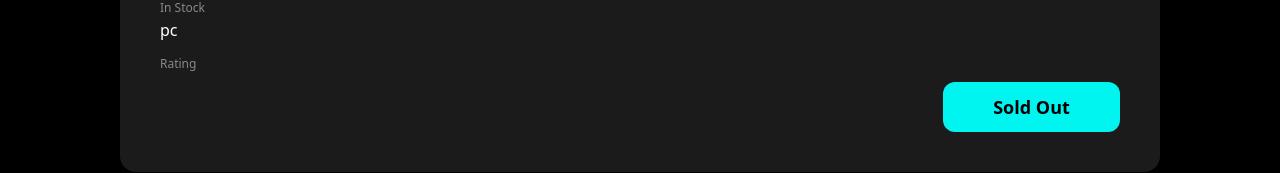
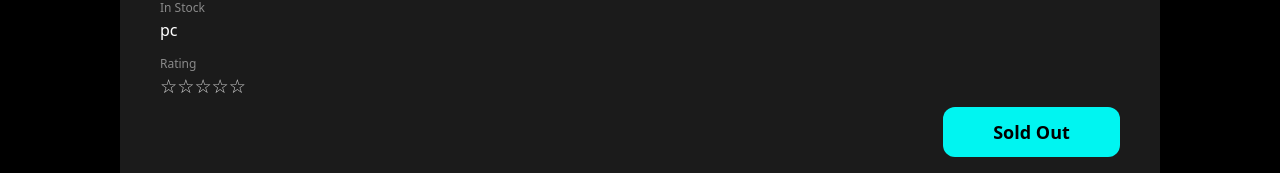
Before and after one commit to Bahauddin-Fahad/Sporting-Goods-Client, a React (Vite) app: page /product/1 in a window 1280 px wide. Shown: the part 985-1158 px from the top of the page. Built offline with nearby package versions, Linux system fonts and the light colour scheme; no server answers.

Commit message:
-react rating added

```diff
--- a/src/components/product/DeleteModal.tsx
+++ b/src/components/product/DeleteModal.tsx
@@ -10,7 +10,6 @@ const DeleteModal = ({
   const { _id } = deleteProductDetails;
 
   const [deleteProduct, { data, isLoading }] = useDeleteProductMutation();
-  console.log(data);
 
   if (data?.status === 200) {
     toast.success("Product Deleted Successfully", {
--- a/src/components/product/ProductCard.tsx
+++ b/src/components/product/ProductCard.tsx
@@ -28,8 +28,8 @@ const ProductCard = ({ product }: Props) => {
         <p>Category: {product?.category?.name}</p>
         <p>Brand: {product?.brand}</p>
         <p>Stock: {product?.stockQuantity} Pc</p>
-        <p>
-          Rating:{" "}
+        <p className="flex justify-start items-center gap-2">
+          <span>Rating:</span>
           <RatingInput
             name="rating"
             defaultValue={product?.rating}
--- a/src/components/product/ProductModal.tsx
+++ b/src/components/product/ProductModal.tsx
@@ -1,6 +1,6 @@
 /* eslint-disable @typescript-eslint/no-explicit-any */
 
-import { useForm } from "react-hook-form";
+import { Controller, FieldError, useForm } from "react-hook-form";
 import { TCategory, TProduct } from "../../types";
 import { useGetCategoriesQuery } from "../../redux/features/category/categoryApi";
 import {
@@ -8,11 +8,10 @@ import {
   useUpdateProductMutation,
 } from "../../redux/features/product/productApi";
 import RatingInput from "./RatingInput";
-import { FormEvent } from "react";
+
 import { toast } from "react-toastify";
 
 const ProductModal = ({ product, setProduct }: any) => {
-  console.log(product);
   const categoryName = product?.category?.name;
 
   const { data } = useGetCategoriesQuery(undefined);
@@ -49,7 +48,7 @@ const ProductModal = ({ product, setProduct }: any) => {
   if (addedData?.status === 200) {
     toast.success("Product Added Successfully", {
       theme: "colored",
-      toastId: product._id,
+      toastId: "added",
     });
     setProduct(null);
   }
@@ -64,7 +63,7 @@ const ProductModal = ({ product, setProduct }: any) => {
   if (updatedData?.status === 200) {
     toast.success("Product Updated Successfully", {
       theme: "colored",
-      toastId: product._id,
+      toastId: "updated",
     });
     setProduct(null);
   }
@@ -102,7 +101,7 @@ const ProductModal = ({ product, setProduct }: any) => {
               <label className="label">
                 {errors.name?.type === "required" && (
                   <span className="label-text-alt text-red-600 text-sm">
-                    {errors.name.message}
+                    {(errors.name as FieldError).message}
                   </span>
                 )}
               </label>
@@ -129,7 +128,7 @@ const ProductModal = ({ product, setProduct }: any) => {
               <label className="label">
                 {errors.price?.type === "required" && (
                   <span className="label-text-alt text-red-600 text-sm">
-                    {errors.price.message}
+                    {(errors.price as FieldError).message}
                   </span>
                 )}
               </label>
@@ -154,7 +153,7 @@ const ProductModal = ({ product, setProduct }: any) => {
               <label className="label">
                 {errors.description?.type === "required" && (
                   <span className="label-text-alt text-red-600 text-sm">
-                    {errors.description.message}
+                    {(errors.description as FieldError).message}
                   </span>
                 )}
               </label>
@@ -187,7 +186,7 @@ const ProductModal = ({ product, setProduct }: any) => {
               <label className="label">
                 {errors.category?.type === "required" && (
                   <span className="label-text-alt text-red-600 text-sm">
-                    {errors.category.message}
+                    {(errors.category as FieldError).message}
                   </span>
                 )}
               </label>
@@ -213,7 +212,7 @@ const ProductModal = ({ product, setProduct }: any) => {
               <label className="label">
                 {errors.brand?.type === "required" && (
                   <span className="label-text-alt text-red-600 text-sm">
-                    {errors.brand.message}
+                    {(errors.brand as FieldError).message}
                   </span>
                 )}
               </label>
@@ -239,7 +238,7 @@ const ProductModal = ({ product, setProduct }: any) => {
               <label className="label">
                 {errors.stockQuantity?.type === "required" && (
                   <span className="label-text-alt text-red-600 text-sm">
-                    {errors.stockQuantity.message}
+                    {(errors.stockQuantity as FieldError).message}
                   </span>
                 )}
               </label>
@@ -265,7 +264,7 @@ const ProductModal = ({ product, setProduct }: any) => {
               <label className="label">
                 {errors.image?.type === "required" && (
                   <span className="label-text-alt text-red-600 text-sm">
-                    {errors.image.message}
+                    {(errors.image as FieldError).message}
                   </span>
                 )}
               </label>
@@ -276,11 +275,22 @@ const ProductModal = ({ product, setProduct }: any) => {
                   Rating *
                 </span>
               </label>
-              <RatingInput name="rating" control={control} />
+              <Controller
+                name="rating"
+                control={control}
+                render={({ field }) => (
+                  <RatingInput
+                    {...field}
+                    control={control}
+                    defaultValue={product?.rating}
+                  />
+                )}
+              />
+
               <label className="label">
                 {errors.image?.type === "required" && (
                   <span className="label-text-alt text-red-600 text-sm">
-                    {errors.image.message}
+                    {(errors.image as FieldError).message}
                   </span>
                 )}
               </label>
--- a/src/components/product/RatingInput.tsx
+++ b/src/components/product/RatingInput.tsx
@@ -1,3 +1,5 @@
+/* eslint-disable @typescript-eslint/no-unused-vars */
+/* eslint-disable react-hooks/rules-of-hooks */
 import React from "react";
 import { useController, Control, FieldValues } from "react-hook-form";
 import Rating from "react-rating";
@@ -15,35 +17,40 @@ const RatingInput: React.FC<RatingInputProps> = ({
   defaultValue = 0,
   readOnly = false,
 }) => {
+  console.log(defaultValue);
+
   const starStyle = {
-    fontSize: "2rem",
+    fontSize: readOnly ? "1.2rem" : "2rem",
     color: "gold",
   };
 
   const emptyStarStyle = {
-    fontSize: "2rem",
+    fontSize: readOnly ? "1.2rem" : "2rem",
     color: "lightgray",
   };
 
-  // Always call the hook
-  const { field, fieldState } = useController({
-    name,
-    control,
-    defaultValue,
-  });
+  const { field, fieldState } = control
+    ? useController({
+        name,
+        control,
+        defaultValue,
+      })
+    : { field: { value: defaultValue }, fieldState: undefined };
 
+  const value = field.value;
   const handleChange = readOnly ? undefined : field.onChange;
 
   return (
     <div>
       <Rating
-        initialRating={control ? field.value : defaultValue}
+        initialRating={value}
         onChange={handleChange}
         readonly={readOnly}
         emptySymbol={<span style={emptyStarStyle}>☆</span>}
         fullSymbol={<span style={starStyle}>★</span>}
       />
-      {control && fieldState.error && <p>{fieldState.error.message}</p>}
+
+      {control && fieldState?.error && <p>{fieldState.error.message}</p>}
     </div>
   );
 };
--- a/src/pages/Products/ManageProducts.tsx
+++ b/src/pages/Products/ManageProducts.tsx
@@ -3,23 +3,25 @@ import { useGetProductsQuery } from "../../redux/features/product/productApi";
 import { TProduct } from "../../types";
 import { PhotoProvider, PhotoView } from "react-photo-view";
 import ProductModal from "../../components/product/ProductModal";
+import DeleteModal from "../../components/product/DeleteModal";
+import RatingInput from "../../components/product/RatingInput";
 import Loading from "../Loading/Loading";
-import DeleteModal from "../../components/product/DeleteModal";
 
 const ManageProducts = () => {
-  useEffect(() => {
-    window.scrollTo({ top: 0, left: 0, behavior: "smooth" });
-  });
-
   const [product, setProduct] = useState({} || null);
   const [deleteProduct, setDeleteProduct] = useState({} || null);
 
   const { data, isLoading } = useGetProductsQuery(undefined);
   const products: TProduct[] = data?.data;
 
+  useEffect(() => {
+    window.scrollTo({ top: 0, left: 0, behavior: "smooth" });
+  }, [data]);
+
   if (isLoading) {
     return <Loading />;
   }
+
   return (
     <div className="text-black">
       <div
@@ -56,6 +58,7 @@ const ManageProducts = () => {
               <th>Price</th>
               <th>Category</th>
               <th>Brand</th>
+              <th>Rating</th>
               <th>Action</th>
             </tr>
           </thead>
@@ -78,6 +81,13 @@ const ManageProducts = () => {
                   <td className="font-semibold">{product?.price}</td>
                   <td className="font-semibold">{product?.category?.name}</td>
                   <td className="font-semibold">{product?.brand}</td>
+                  <td className="font-semibold">
+                    <RatingInput
+                      readOnly={true}
+                      name={product.name}
+                      defaultValue={product?.rating}
+                    />
+                  </td>
                   <td>
                     <div className="flex gap-2 items-center">
                       <label
--- a/src/pages/Products/ProductDetails.tsx
+++ b/src/pages/Products/ProductDetails.tsx
@@ -4,6 +4,7 @@ import { useParams } from "react-router-dom";
 import { useEffect } from "react";
 import { PhotoProvider, PhotoView } from "react-photo-view";
 import "react-photo-view/dist/react-photo-view.css";
+import RatingInput from "../../components/product/RatingInput";
 
 const ProductDetails = () => {
   useEffect(() => {
@@ -82,7 +83,13 @@ const ProductDetails = () => {
             <span className="text-[10px] xs:text-xs text-[#8A8A8A]">
               Rating
             </span>
-            <p className="text-xs xs:text-base">{productDetails?.rating}</p>
+            <p className="text-xs xs:text-base">
+              <RatingInput
+                name="rating"
+                defaultValue={productDetails?.rating}
+                readOnly={true}
+              />
+            </p>
           </div>
           <div className="card-actions justify-end items-end">
             <button
```
